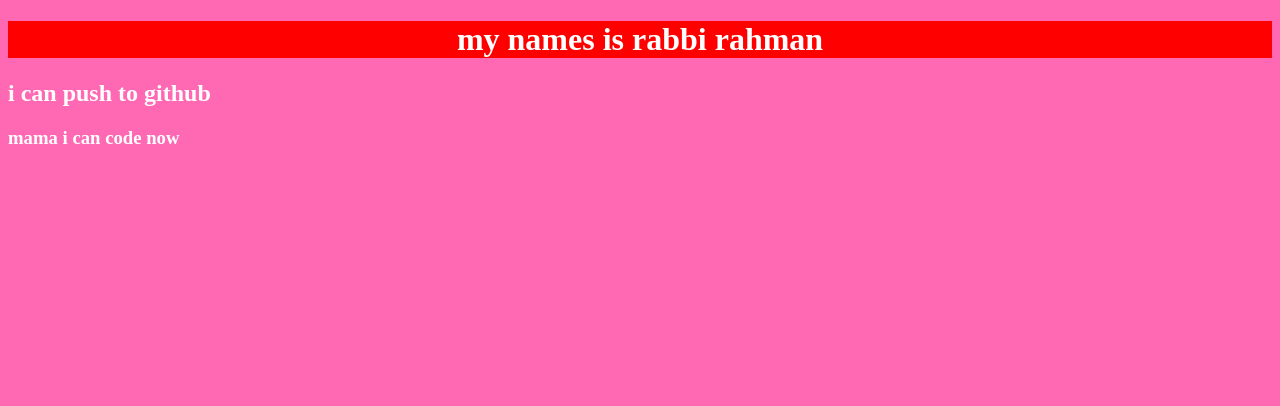
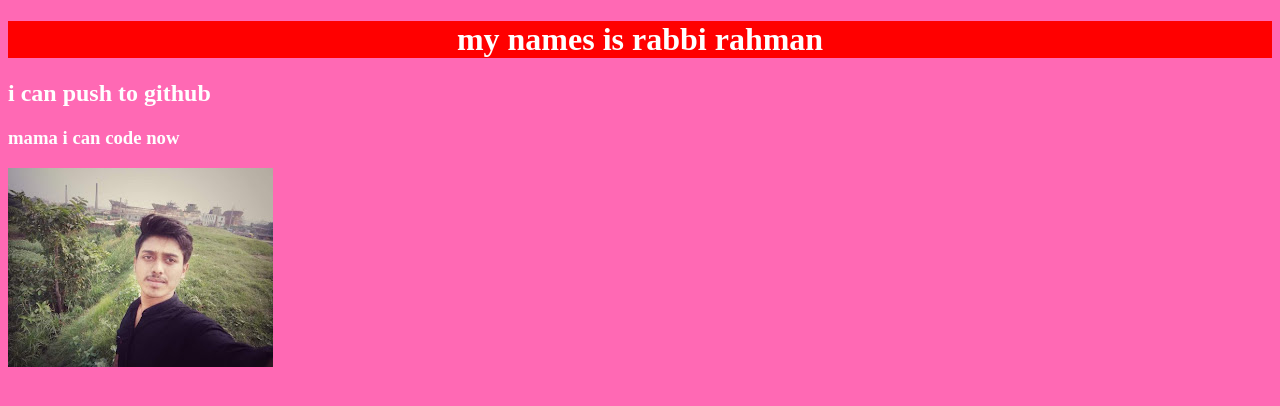
Before and after one commit to rabbi-rahman/my-second-repo, a plain HTML site: page index.html in a window 1280 px wide. Drawn offline with Linux system fonts and the light colour scheme.

Commit message:
pic added

```diff
--- a/index.html
+++ b/index.html
@@ -11,7 +11,7 @@
      <h1> my names is rabbi rahman </h1>
       <h2>i can push to github </h2>
       <h3>mama i can code now  </h3>
-      <img src="r.jpggit" alt="">
+      <img src="images/pic2.jpg" alt="">
 
 </body>
 </html>
```
Also changed, not shown: images/pic1.jpg (added), images/pic2.jpg (added), images/pic3.jpg (added), r.jpg (deleted).
